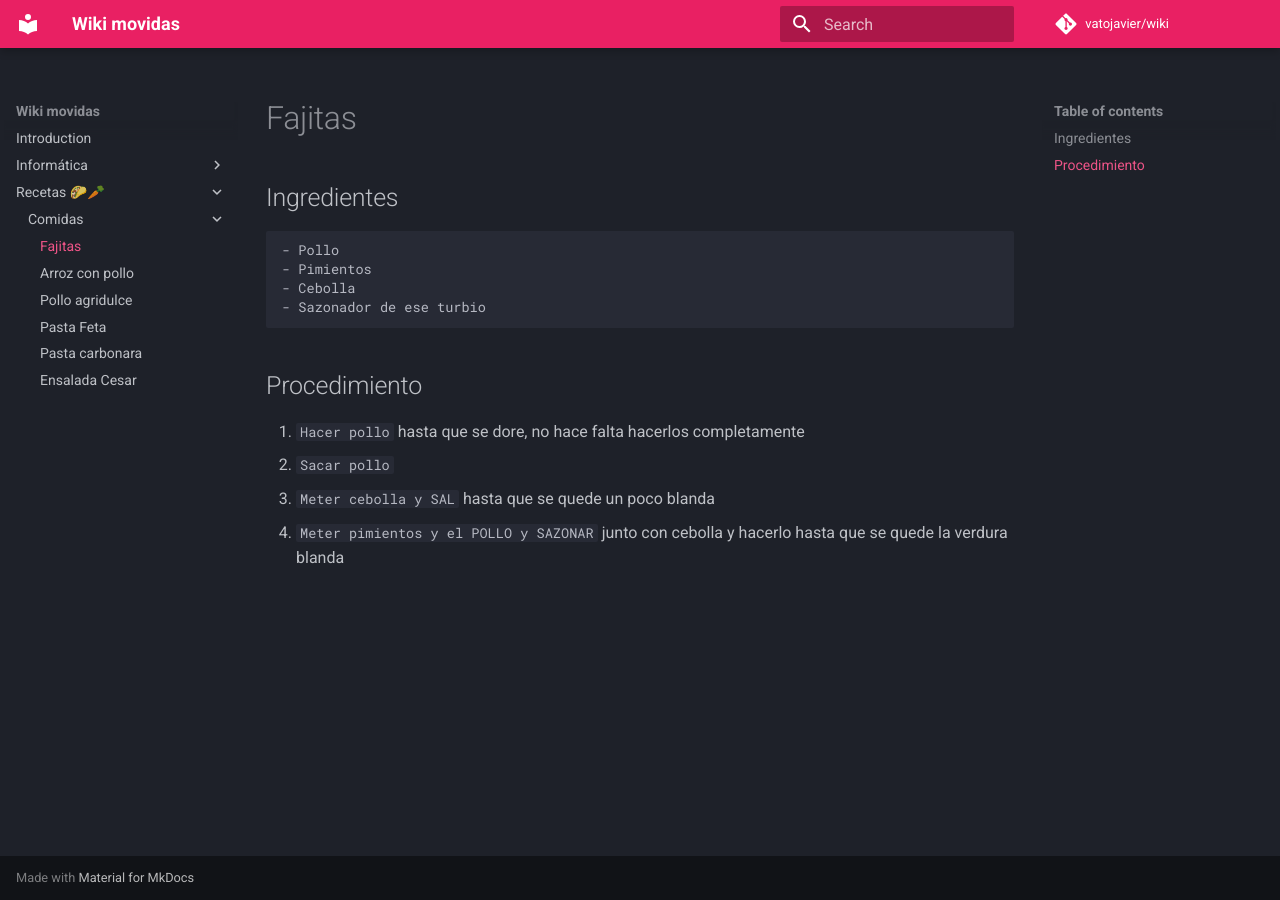
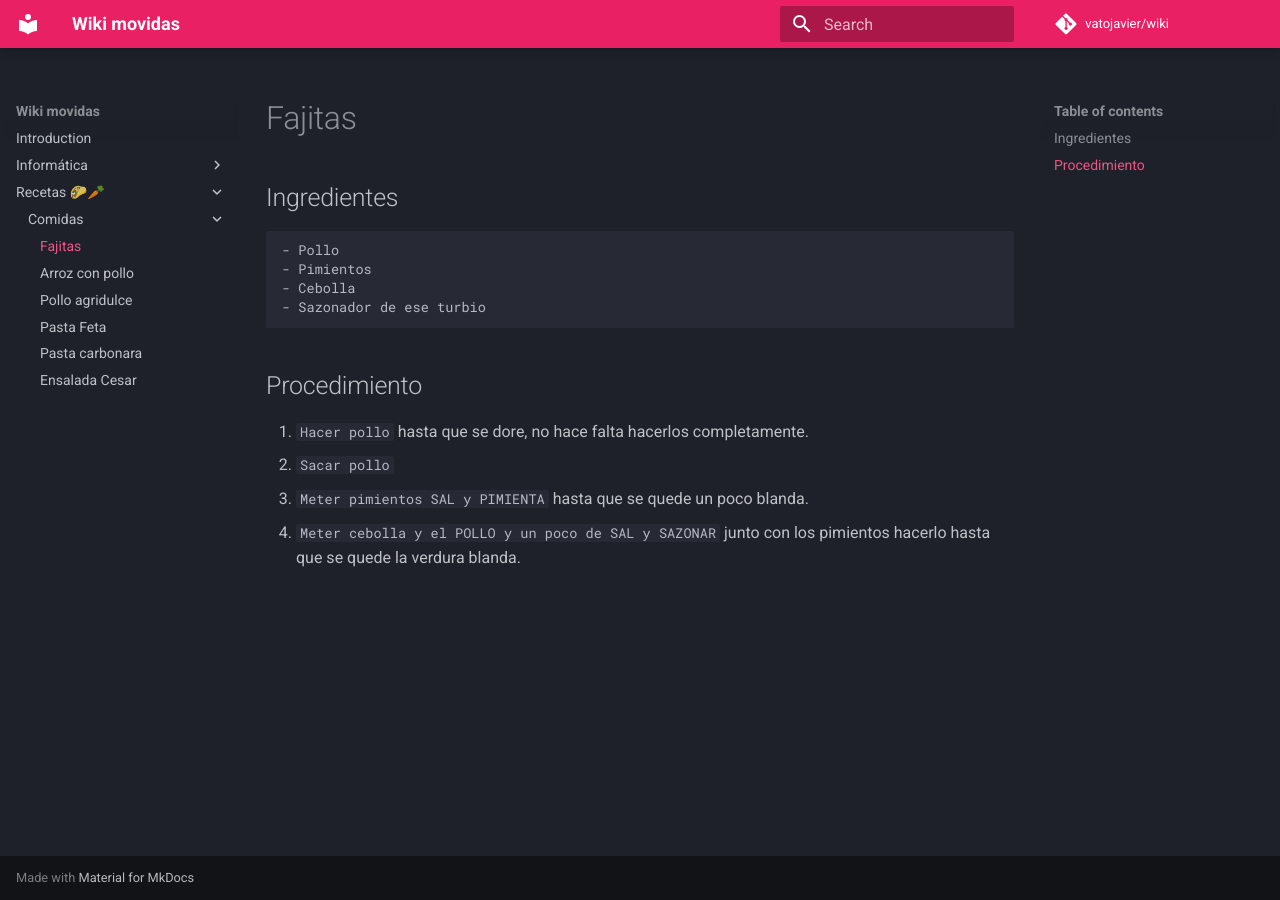
Before and after one commit to vatojavier/wiki, an MkDocs documentation site: the page built from docs/a_zampar/comidas/fajitas.md, in a window 1280 px wide. Built offline with MkDocs 1.6.1 and Material for MkDocs 9.7.7, drawn with Linux system fonts in a browser that asks for light colours; comment, search, counter and statistics services are not loaded.

Commit message:
Update fajitas.md

````diff
--- a/docs/a_zampar/comidas/fajitas.md
+++ b/docs/a_zampar/comidas/fajitas.md
@@ -10,7 +10,7 @@
 ```
 
 ## Procedimiento
-1. ```Hacer pollo``` hasta que se dore, no hace falta hacerlos completamente
+1. ```Hacer pollo``` hasta que se dore, no hace falta hacerlos completamente.
 2. ```Sacar pollo```
-3. ```Meter cebolla y SAL``` hasta que se quede un poco blanda
-4. ```Meter pimientos y el POLLO y SAZONAR``` junto con cebolla y hacerlo hasta que se quede la verdura blanda
+3. ```Meter pimientos SAL y PIMIENTA``` hasta que se quede un poco blanda.
+4. ```Meter cebolla y el POLLO y un poco de SAL y SAZONAR``` junto con los pimientos hacerlo hasta que se quede la verdura blanda.
````
